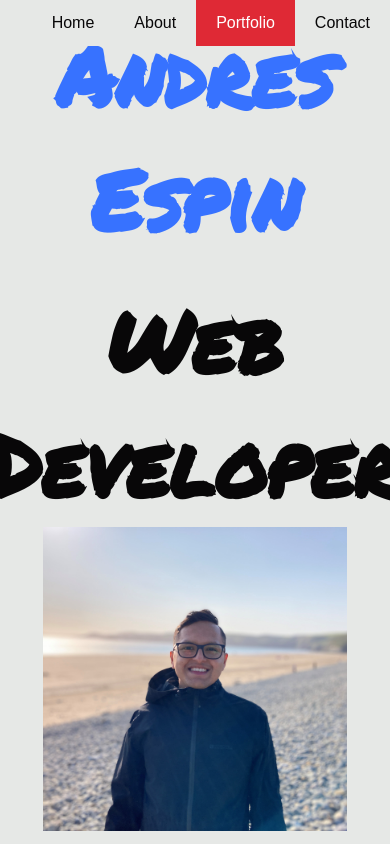
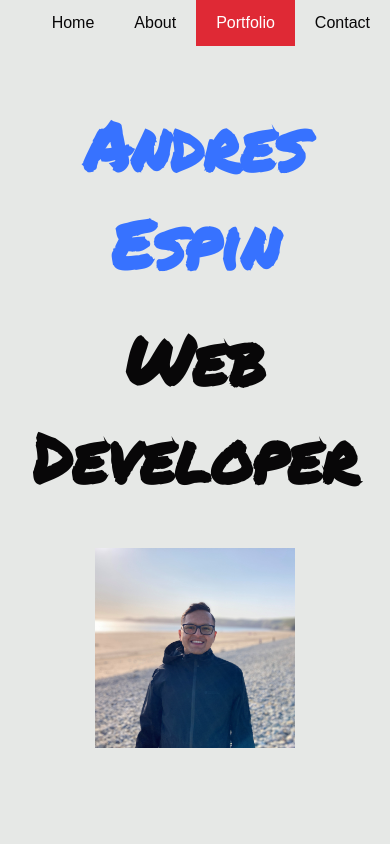
Before and after one commit to andres3m/personal-website, a React (Create React App) app: page / in a window 390 px wide. Shown: the top 844 px of the page. Built offline with nearby package versions, Linux system fonts and the light colour scheme.

Commit message:
#4 Responsive design update

```diff
--- a/src/App.css
+++ b/src/App.css
@@ -28,16 +28,12 @@ section {
 
 #home-container {
   display: flex;
-  flex-direction: row; /* Default to row layout */
+  flex-direction: row;
   column-gap: 10vh;
+  row-gap: 5vh;
   align-items: center;
 }
 
-@media (max-width: 680px) {
-  #home-container {
-    flex-direction: column; /* Switch to column layout on wider screens */
-  }
-}
 
 #name-title-container {
   display: flex;
@@ -122,6 +118,22 @@ section {
   justify-content: center;
 }
 
+@media (max-width: 680px) {
+  #home-container {
+    flex-direction: column;
+  }
+  #name{
+    font-size: 8vh;
+  }
+  #job-title{
+    font-size: 8vh;
+  }
+  #my-pic{
+    width: 200px;
+    height: 200px;
+  }
+}
+
 /* #home {
   background-color: #0ae10a;
   justify-content: center;
```
